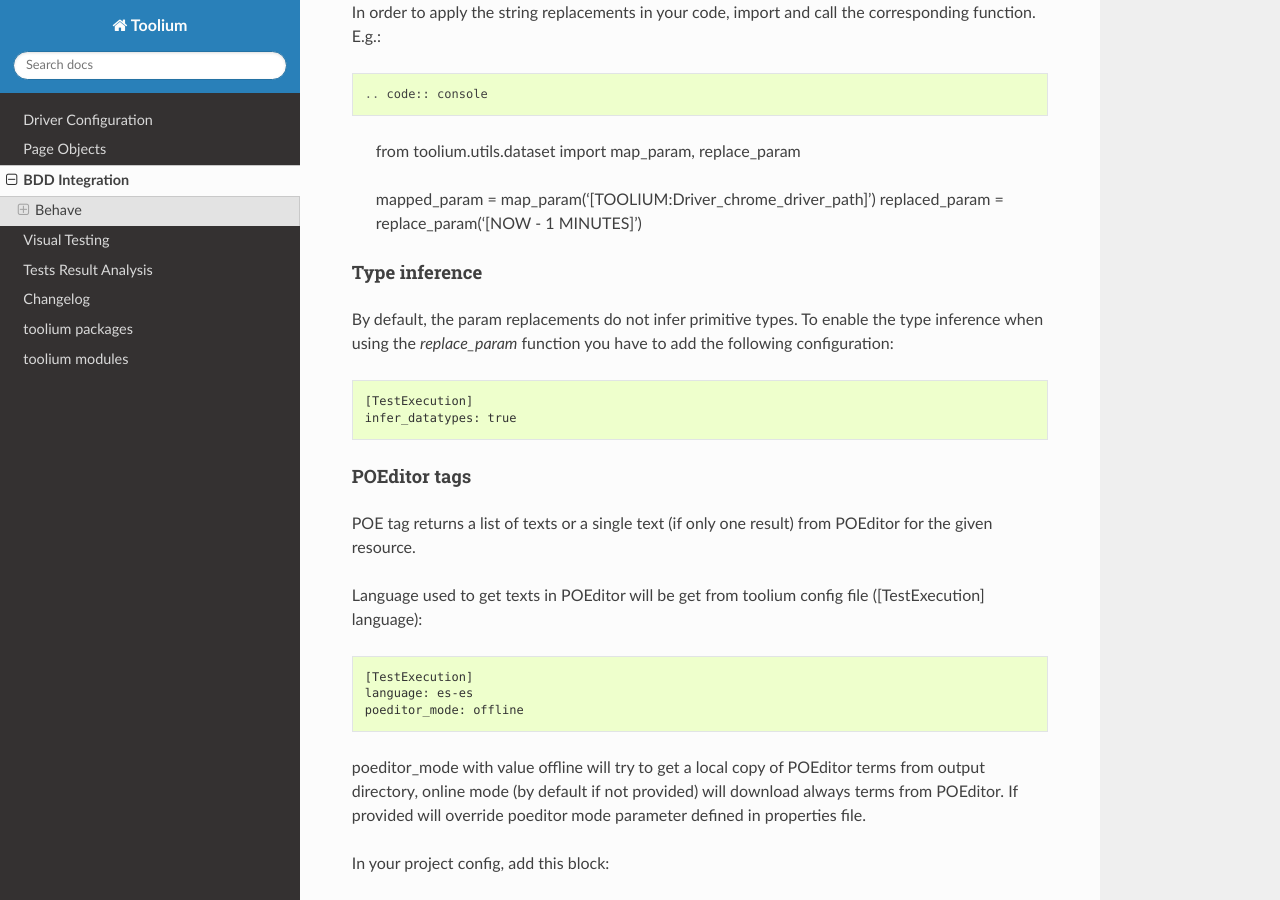
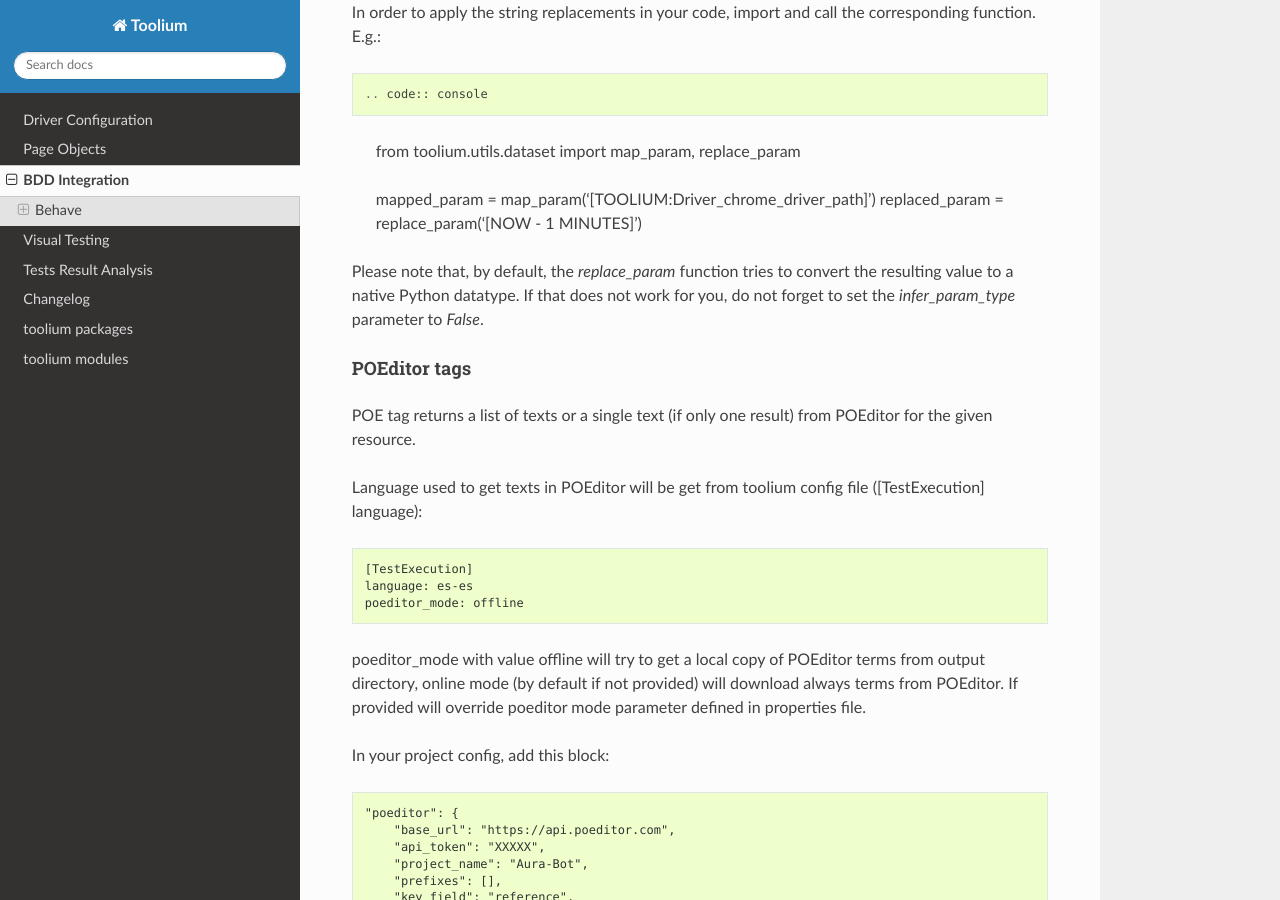
Before and after one commit to Telefonica/toolium, a Sphinx documentation site: the page built from docs/bdd_integration.rst, in a window 1280 px wide and 900 px high, scrolled down 4628 px. Built offline with Sphinx 7.4.7 and the Read the Docs theme 3.1.0, drawn with Linux system fonts in a browser that asks for light colours.

Commit message:
Update docs/bdd_integration.rst
Co-authored-by: Pablo Guijarro <pablo.guijarroenriquez@telefonica.com>

```diff
--- a/docs/bdd_integration.rst
+++ b/docs/bdd_integration.rst
@@ -203,17 +203,7 @@
     mapped_param = map_param('[TOOLIUM:Driver_chrome_driver_path]')
     replaced_param = replace_param('[NOW - 1 MINUTES]')
 
-
-Type inference
-^^^^^^^^^^^^^^
-
-By default, the param replacements do not infer primitive types. To enable the type inference
-when using the `replace_param` function you have to add the following configuration:
-
-.. code:: console
-
-    [TestExecution]
-    infer_datatypes: true
+Please note that, by default, the `replace_param` function tries to convert the resulting value to a native Python datatype. If that does not work for you, do not forget to set the `infer_param_type` parameter to `False`.
 
 
 POEditor tags
```
